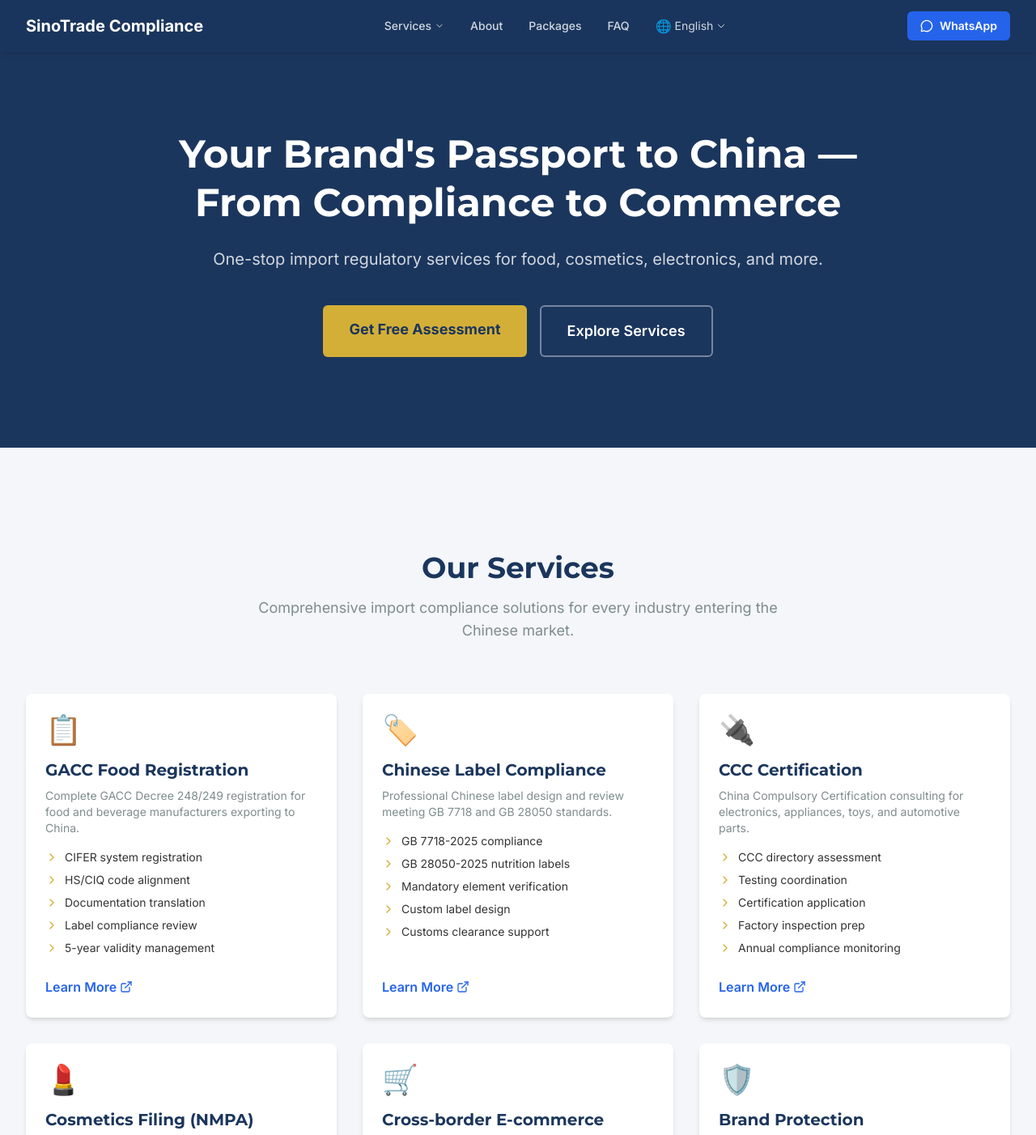
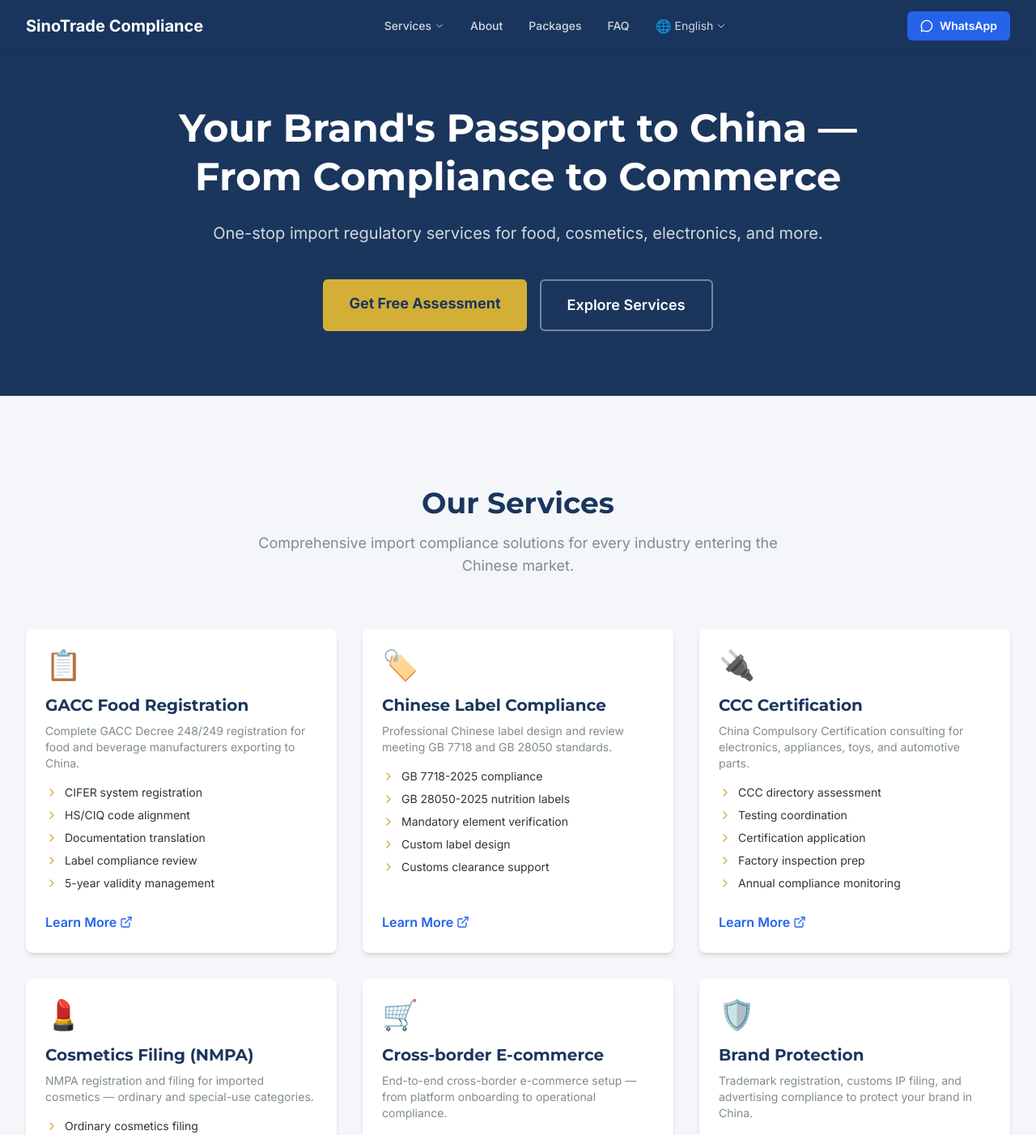
Before and after one commit to seasea-clouds/sinotradecompliance, a Next.js app: page /en in a window 1280 px wide. Shown: the top 1402 px of the page at 81% size. Built offline with nearby package versions, Linux system fonts and the light colour scheme.

Commit message:
fix: 统一所有页面顶部间距为 pt-28（Hero/ServicesGrid）

```diff
--- a/src/components/Hero.tsx
+++ b/src/components/Hero.tsx
@@ -10,7 +10,7 @@ export default function Hero() {
   const locale = params?.locale ?? 'en';
 
   return (
-    <section className="bg-primary-navy text-white pt-32 pb-20 sm:pt-40 sm:pb-28 px-4 sm:px-6 lg:px-8">
+    <section className="bg-primary-navy text-white pt-28 pb-16 sm:pt-32 sm:pb-20 px-4 sm:px-6 lg:px-8">
       <div className="max-w-4xl mx-auto text-center">
         <h1 className="text-3xl sm:text-4xl lg:text-5xl font-bold mb-6 leading-tight">
           {t('heroTitle')}
--- a/src/components/ServicesGrid.tsx
+++ b/src/components/ServicesGrid.tsx
@@ -30,7 +30,7 @@ export default function ServicesGrid() {
   ];
 
   return (
-    <section className="pt-32 pb-20 bg-bg-ice">
+    <section className="pt-28 pb-16 bg-bg-ice">
       <div className="max-w-7xl mx-auto px-4 sm:px-6 lg:px-8">
         <div className="text-center mb-16">
           <h2 className="text-3xl md:text-4xl font-bold text-primary-navy mb-4">{t('heroTitle')}</h2>
```
Also changed, not shown: 1 other file (tests, documents, lock files or other folders).
